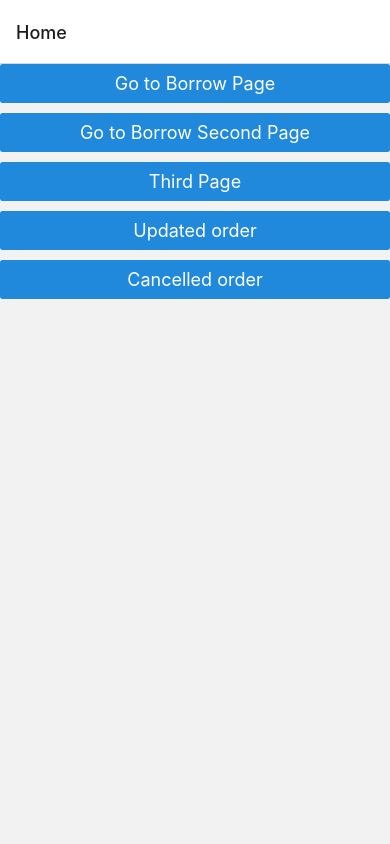
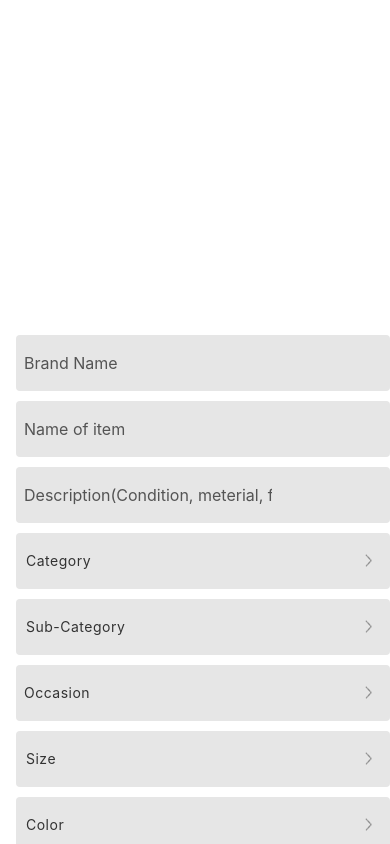
Before and after one commit to Zaheer534/RaxApp-Cotton-, a React Native app: screen / in a window 390 px wide. Built offline with nearby package versions, Linux system fonts and the light colour scheme.

Commit message:
task done

```diff
--- a/App.js
+++ b/App.js
@@ -26,20 +26,21 @@ import OrderCancel from './screens/BorrowAddress/OrderCancel';
 const Stack = createNativeStackNavigator();
 const App = () => {
   return (
-    <NavigationContainer>
-      <Stack.Navigator>
-        <Stack.Screen name="Home" component={BorrowIndex} />
-        <Stack.Screen name="Borrow" component={BorrowAddress} />
-        <Stack.Screen name="BorrowSecond" component={BorrowSecond} />
-        <Stack.Screen name="BorrowThird" component={BorrowThird} />
-        <Stack.Screen name="UpdatedOrder" component={OrderUpdate} />
-        <Stack.Screen name="OrderCancel" component={OrderCancel} />
-      </Stack.Navigator>
-    </NavigationContainer>
+    // <NavigationContainer>
+    //   <Stack.Navigator>
+    //     <Stack.Screen name="Home" component={BorrowIndex} />
+    //     <Stack.Screen name="Borrow" component={BorrowAddress} />
+    //     <Stack.Screen name="BorrowSecond" component={BorrowSecond} />
+    //     <Stack.Screen name="BorrowThird" component={BorrowThird} />
+    //     <Stack.Screen name="UpdatedOrder" component={OrderUpdate} />
+    //     <Stack.Screen name="OrderCancel" component={OrderCancel} />
+    //   </Stack.Navigator>
+    // </NavigationContainer>
     // <ProfileListings />
     // <EditProfile />
     // <ProfileListingsModified />
     // <BuyerScreen />
+    <ListingForm />
   );
 };
 
--- a/screens/AddListing.js/ListingForm.js
+++ b/screens/AddListing.js/ListingForm.js
@@ -95,6 +95,7 @@ const ListingForm = () => {
                     style={{width: 360, height: 90}}
                     minimumValue={0}
                     maximumValue={1}
+                    step={0.5}
                     minimumTrackTintColor="#000000"
                     maximumTrackTintColor="#000000"
                     thumbTintColor="black"
@@ -115,6 +116,7 @@ const ListingForm = () => {
                     style={{width: 360, height: 90}}
                     minimumValue={0}
                     maximumValue={1}
+                    step={0.5}
                     minimumTrackTintColor="#000000"
                     maximumTrackTintColor="#000000"
                     thumbTintColor="black"
@@ -136,6 +138,7 @@ const ListingForm = () => {
                     style={{width: 360, height: 90}}
                     minimumValue={0}
                     maximumValue={1}
+                    step={0.5}
                     minimumTrackTintColor="#000000"
                     maximumTrackTintColor="#000000"
                     thumbTintColor="black"
```
